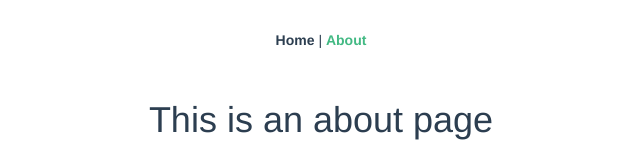
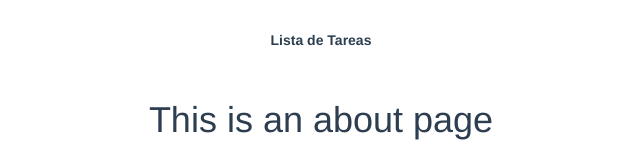
Before and after one commit to SariMelina/CourseVue, a Vue app: page /about in a window 1280 px wide. Shown: the top 160 px of the page, without its empty margins (319-959 px from the left). Built offline with nearby package versions, Linux system fonts and the light colour scheme.

Commit message:
Navbar added only for 'Task List'. Removing others that were never used

```diff
--- a/src/App.vue
+++ b/src/App.vue
@@ -1,8 +1,7 @@
 <template>
   <div id="app">
     <div id="nav">
-      <router-link to="/">Home</router-link> |
-      <router-link to="/about">About</router-link>
+      <router-link to="/">Lista de Tareas</router-link>
     </div>
     <router-view />
   </div>
```
